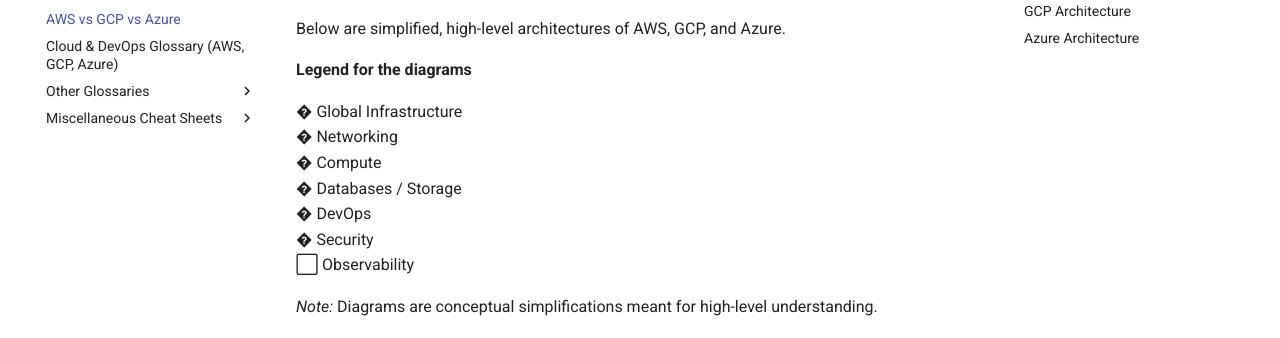
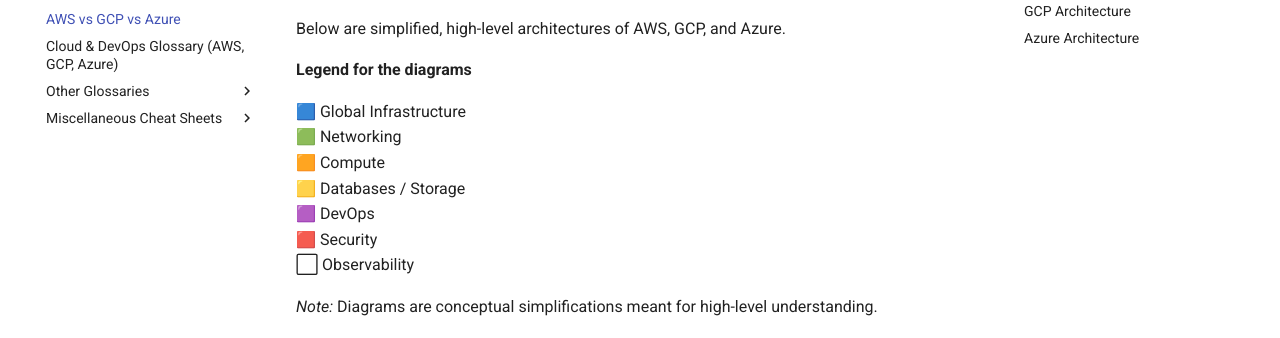
Before and after one commit to cassmastern/lers-sandbox, an MkDocs documentation site: the page built from docs/aws-gcp-azure.md, in a window 1280 px wide and 900 px high. Shown: the part 164-502 px from the top of the window. Built offline with MkDocs 1.6.1 and Material for MkDocs 9.7.7, drawn with Linux system fonts in a browser that asks for light colours.

Commit message:
legend (color codes) didn´t show after content update pulled from Mac

```diff
--- a/docs/aws-gcp-azure.md
+++ b/docs/aws-gcp-azure.md
@@ -4,12 +4,12 @@ Below are simplified, high-level architectures of AWS, GCP, and Azure.
 
 **Legend for the diagrams**
 
-� Global Infrastructure
-� Networking
-� Compute
-� Databases / Storage
-� DevOps
-� Security
+🟦 Global Infrastructure
+🟩 Networking
+🟧 Compute
+🟨 Databases / Storage
+🟪 DevOps
+🟥 Security
 ⬜ Observability
 
 *Note:* Diagrams are conceptual simplifications meant for
```
